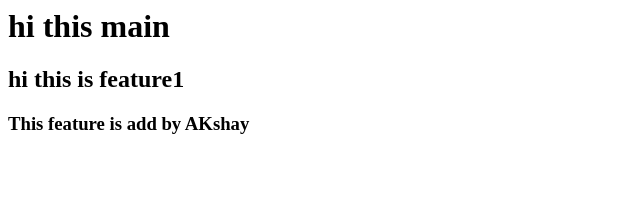
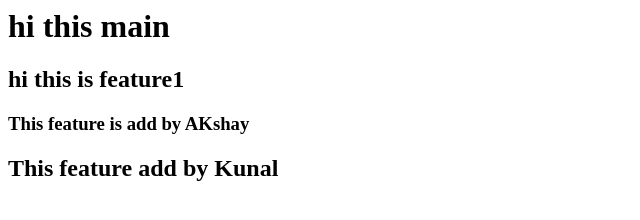
Before and after one commit to pranav123451/Practice_repo, a plain HTML site: page index.html in a window 1280 px wide. Shown: the whole page, without its empty margins (0-640 px from the left). Drawn offline with Linux system fonts and the light colour scheme.

Commit message:
Update index.html

```diff
--- a/index.html
+++ b/index.html
@@ -1,3 +1,4 @@
 <h1>hi this main</h1>
 <h2>hi this is feature1</h2>
 <h3>This feature is add by AKshay</h3>
+<h2>This feature add by Kunal</h2>
```
